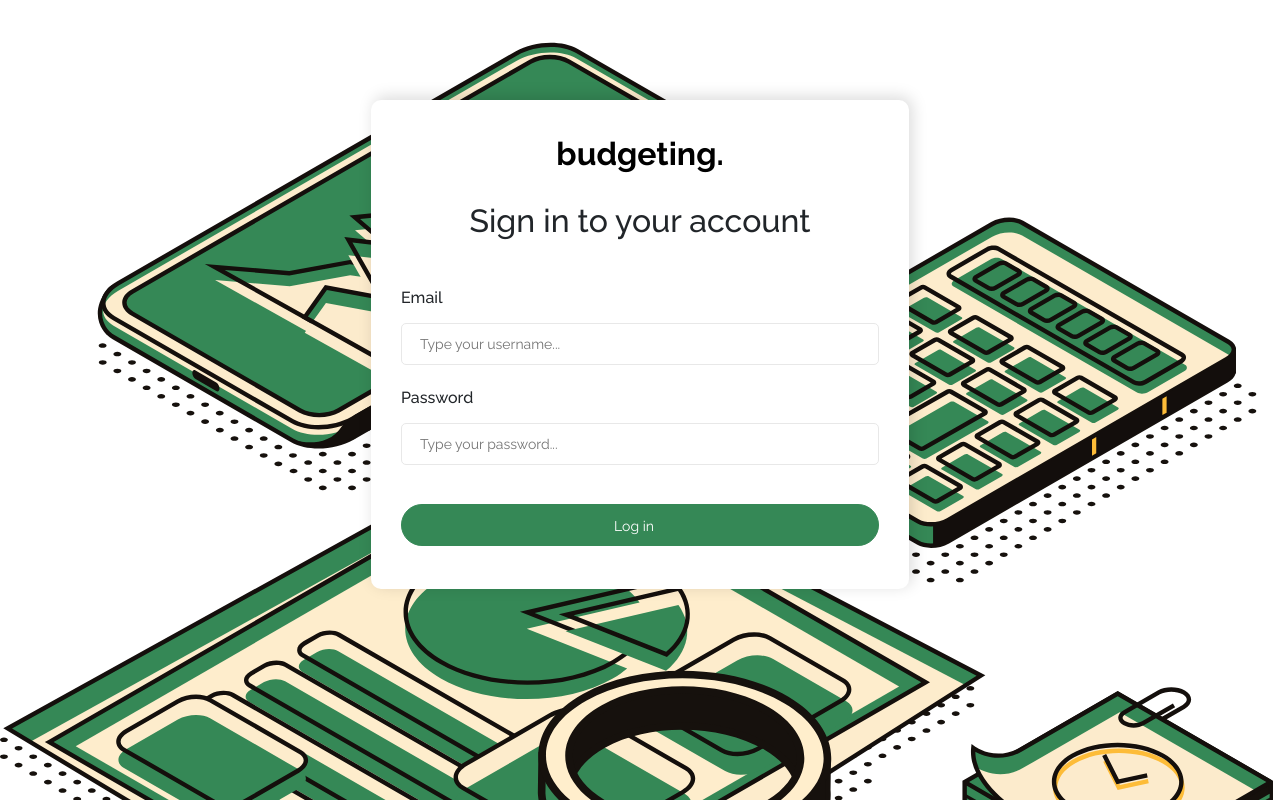
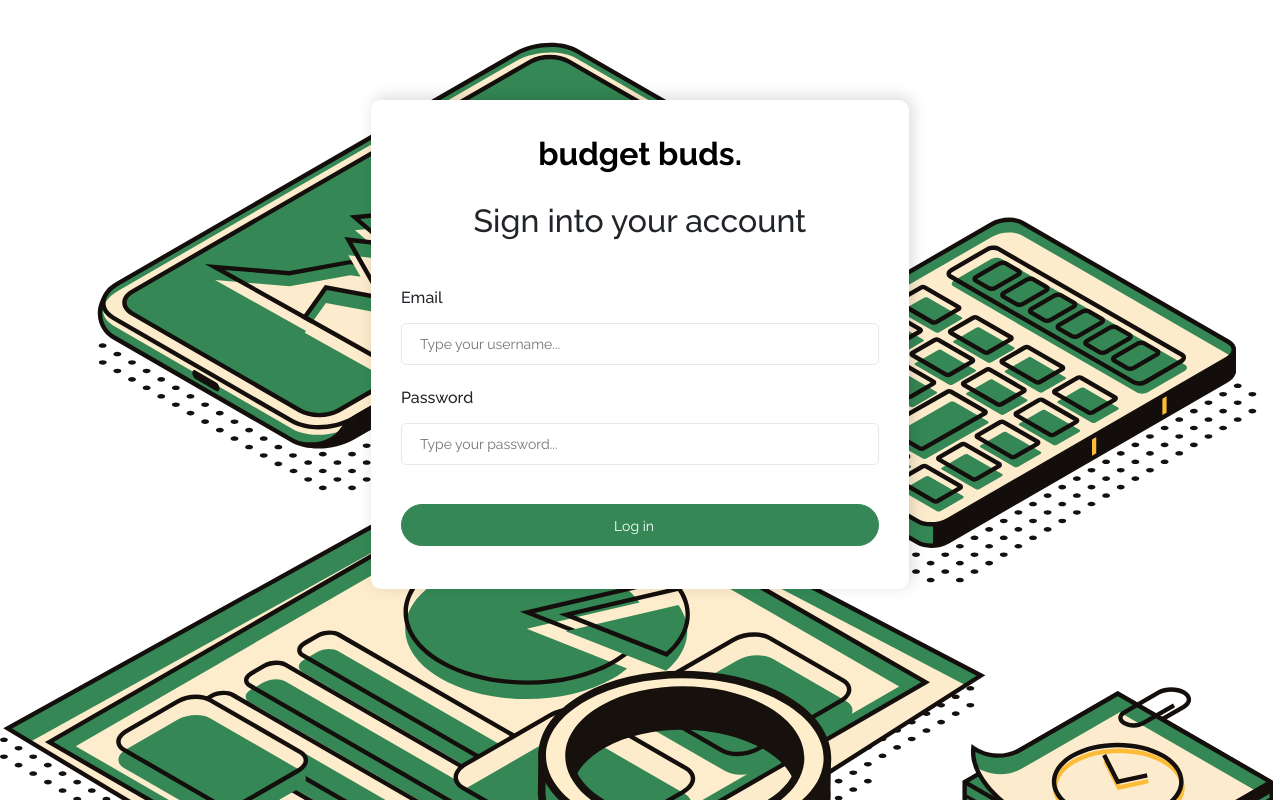
Before and after one commit to bel-ze/BudgetBuds, a Python web app: template templates/signin.html in a window 1280 px wide. Run offline with Jinja, Linux system fonts and the light colour scheme; the template is opened without the code that fills it, so the values that code supplies are empty.

Commit message:
commit7 #updated names to budgetbuds

```diff
--- a/templates/budgetplan.html
+++ b/templates/budgetplan.html
@@ -19,11 +19,11 @@
         <div id="signincircle"></div>
                 <a href= "signin.html" id = "signin">Sign In</a>
 
-        <a id="budlogo" href = 'homepage.html'>budgeting.</a>
+        <a id="budlogo" href = 'homepage.html'>budget buds.</a>
         <a href="budgetplan.html" id = "myplan">My plan</a>
     </div>
 
-    <h1 id = "header1">Budget Manager</h1>
+    <h1 id = "header1">Money Manager</h1>
     <p id="desc1">A simple and intuitive way for you to track your income and expenses, so you can make better spending decisions.</p>
     <div class="button1 button2"></div>
     <a href="signin.html" id="btntext">Sign in to view your plans</a>
@@ -121,7 +121,7 @@
             <a href= "" id = "submit1">Submit</a>
 
 <footer>
-        <h2 id="budlogo-footer">budgeting.</h2>
+        <h2 id="budlogo-footer">budget buds.</h2>
         <a href="budgetplan.html" id = "myplan-footer">My plan</a><br>
         <a href="signin.html" id = "signin-footer">Sign in</a>
         <div class = 'footer-icon'>
--- a/templates/homepage.css
+++ b/templates/homepage.css
@@ -38,7 +38,7 @@ line-height: 38px;
 letter-spacing: 0em;
 text-align: left;
 position: absolute;
-width: 168px;
+width: 600px;
 height: 38px;
 left: 72px;
 top: 49px;
--- a/templates/homepage.html
+++ b/templates/homepage.html
@@ -17,7 +17,7 @@
     <div id="signincircle"></div>
             <a href= "signin.html" id = "signin">Sign In</a>
 
-    <a id="budlogo" href = 'homepage.html'>budgeting.</a>
+    <a id="budlogo" href = 'homepage.html'>budget buds.</a>
     <a href="budgetplan.html" id = "myplan">My plan</a>
 
     </div>
@@ -76,7 +76,7 @@
             <a href= "" id = "submit1">Submit</a>
 
 <footer>
-        <h2 id="budlogo-footer">budgeting.</h2>
+        <h2 id="budlogo-footer">budget buds.</h2>
         <a href="budgetplan.html" id = "myplan-footer">My plan</a><br>
         <a href="signin.html" id = "signin-footer">Sign in</a>
         <div class = 'footer-icon'>
--- a/templates/signin.html
+++ b/templates/signin.html
@@ -17,8 +17,8 @@
     <div class = 'background'></div>
     <div class = 'form-wrapper'>
         <div class = 'form-header'>
-            <a href = 'homepage.html' class = 'mt-4'>budgeting.</a>
-        <h2 id = "header2" class = 'mt-4 mb-3'>Sign in to your account</h1>
+            <a href = 'homepage.html' class = 'mt-4'>budget buds.</a>
+        <h2 id = "header2" class = 'mt-4 mb-3'>Sign into your account</h1>
         </div>
         <form class = 'login-form'>
             <h6>Email</h6>
```
